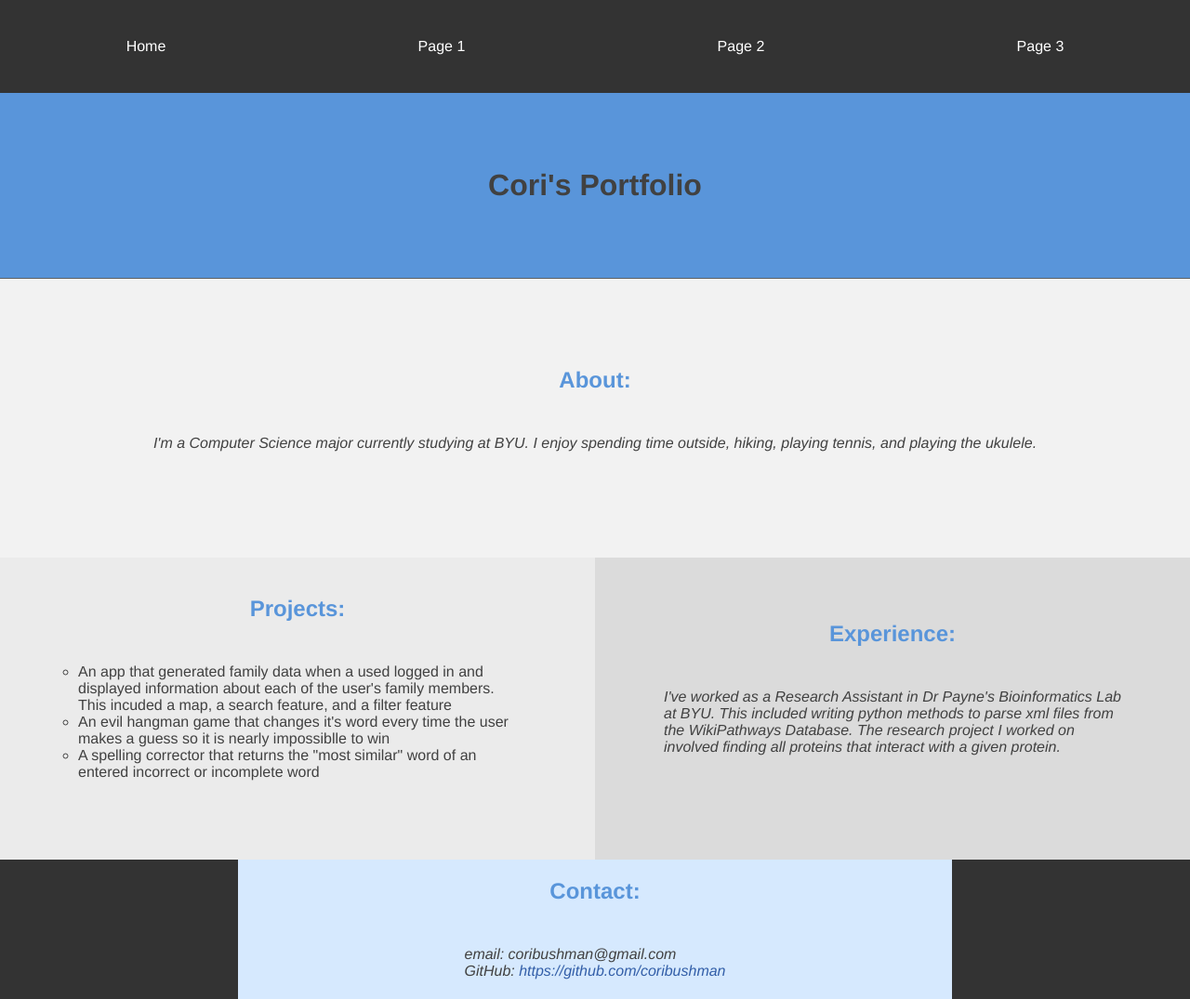
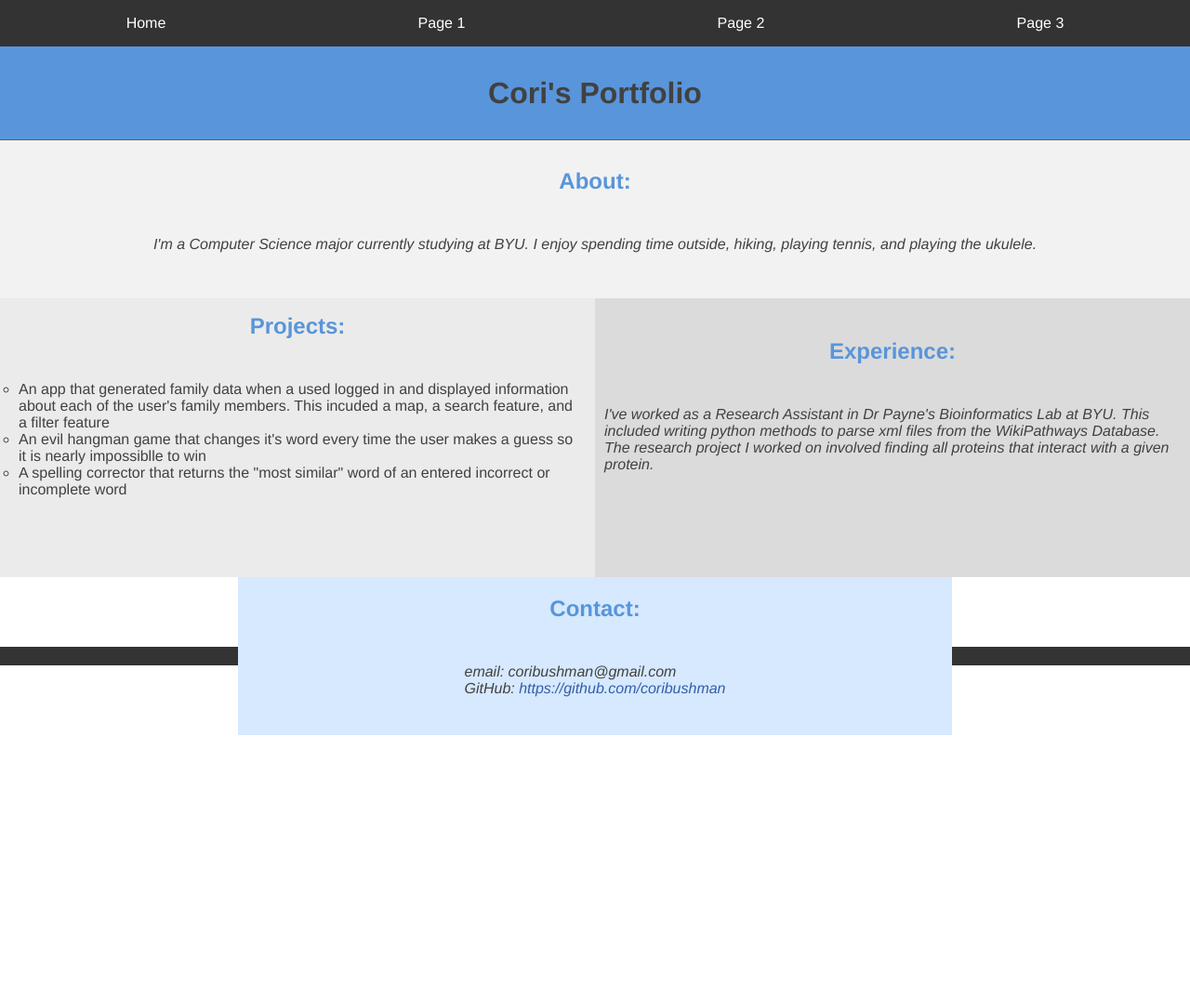
Before and after one commit to coribushman/portfolio, a plain HTML site: page index.html in a window 1280 px wide. Shown: the whole page at 93% size. After the commit the page ends 800 px from the top, so only its background shows below. Drawn offline with Linux system fonts and the light colour scheme.

Commit message:
fixed flexbox problems

```diff
--- a/index.html
+++ b/index.html
@@ -4,6 +4,8 @@
     <meta charset="utf-8">
     <title>Cori's Portfolio</title>
     <link rel='stylesheet' href='style.css'/>
+    <meta name='viewport'
+      content='width=device-width, initial-scale=1.0, maximum-scale=1.0' />
   </head>
   <body>
   <div class="page">
--- a/style.css
+++ b/style.css
@@ -46,6 +46,7 @@ p:first-of-type {
 .page {
   display: flex;
   flex-wrap: wrap;
+  width: 100vw;
 }
 
 .section {
@@ -66,7 +67,7 @@ ul.nav-bar {
   display: flex;
   justify-content: center;
   justify-content: space-around;
-  height: 100px;
+  height: 50px;
 }
 
 .nav-bar > li {
@@ -90,7 +91,7 @@ ul.nav-bar {
   display: flex;
   background-color: #5995DA;
   justify-content: center;
-  height: 200px;
+  height: 100px;
 }
 
 .about-container {
@@ -100,6 +101,7 @@ ul.nav-bar {
   align-items: center;
   padding: 20px;
   background-color: #f2f2f2;
+  height: 170px;
 }
 
 .about {
@@ -132,9 +134,9 @@ ul.nav-bar {
   /* align-items: center; */
   flex-direction: column;
   /* margin: 3%; */
-  padding: 5%;
+  /* padding: 5%; */
   /* flex: 1; */
-  height: 350px;
+  height: 300px;
   background-color: #ebebeb;
 }
 
@@ -152,9 +154,9 @@ ul.nav-bar {
   display: flex;
   align-items: center;
   flex-direction: column;
-  padding: 5%;
+  /* padding: 5%; */
   /* flex: 1; */
-  height: 350px;
+  height: 300px;
   background-color: #dbdbdb;
 }
 
@@ -163,29 +165,32 @@ ul.nav-bar {
   justify-content: center;
 }
 
-.experience-text {
-
-}
 
 .contact {
   display: flex;
   justify-content: center;
-  height: 100px;
+  height: 170px;
 }
 
 .contact-item {
   display: flex;
   flex-direction: column;
   background-color: #D6E9FE;
-  height: 150px;
+  /* height: 150px; */
+  height: 170px;
   flex: 3;
   align-items: center;
   padding-top: 20px;
 }
 
+.contact-text {
+  height: 150px;
+}
+
 .contact-space {
   background-color: #333;
   flex: 1;
+  height: auto;
 }
 
 
```
